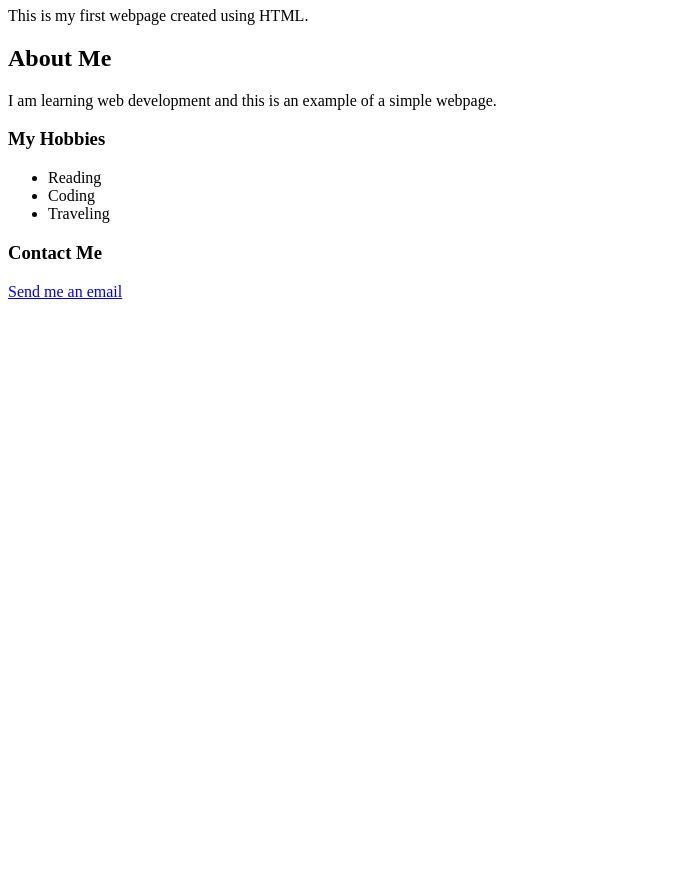
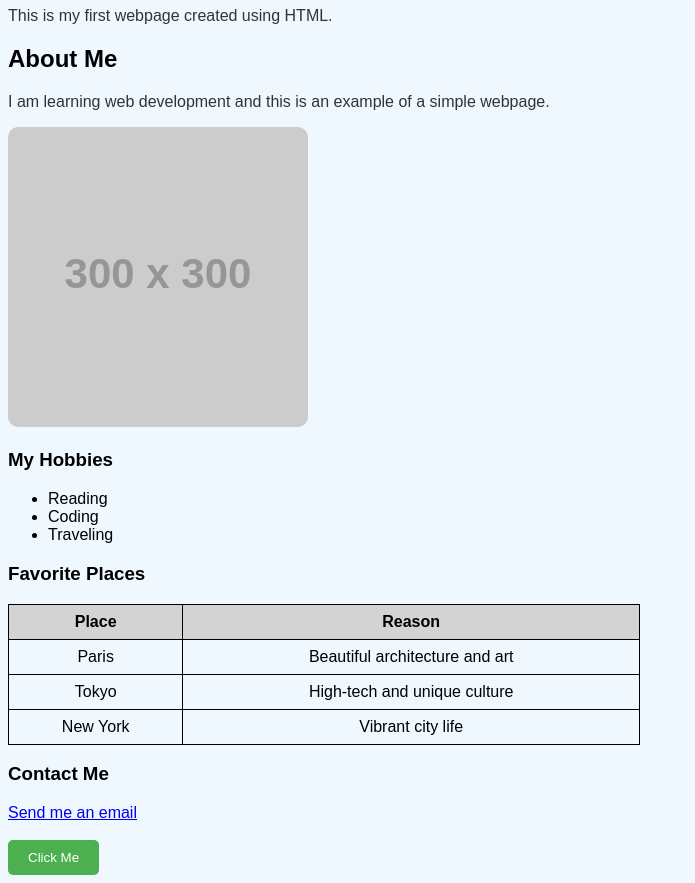
Before and after one commit to maftuna2408/Mypage, a plain HTML site: page index.html in a window 1280 px wide. Shown: the part 73-956 px from the top of the page, without its empty margins (0-695 px from the left). Before the commit the page ends 800 px from the top, so only its background shows below. Drawn offline with Linux system fonts and the light colour scheme; placeholder pictures from the web are drawn by us.

Commit message:
2-versiyaga o'zgartirish kiritildi

```diff
--- a/index.html
+++ b/index.html
@@ -4,6 +4,45 @@
     <meta charset="UTF-8">
     <meta name="viewport" content="width=device-width, initial-scale=1.0">
     <title>My First Webpage</title>
+    <style>
+        body {
+            background-color: #f0f8ff; /* Orqa fon rangi */
+            font-family: Arial, sans-serif;
+        }
+        p {
+            color: #333;
+            font-size: 16px;
+        }
+        img {
+            max-width: 300px;
+            height: auto;
+            border-radius: 10px;
+        }
+        table {
+            width: 50%;
+            border-collapse: collapse;
+            margin-top: 10px;
+        }
+        th, td {
+            border: 1px solid #000;
+            padding: 8px;
+            text-align: center;
+        }
+        th {
+            background-color: #d3d3d3;
+        }
+        button {
+            background-color: #4caf50;
+            color: white;
+            padding: 10px 20px;
+            border: none;
+            border-radius: 5px;
+            cursor: pointer;
+        }
+        button:hover {
+            background-color: #45a049;
+        }
+    </style>
 </head>
 <body>
     <h1>Welcome to My Website!</h1>
@@ -11,6 +50,7 @@
 
     <h2>About Me</h2>
     <p>I am learning web development and this is an example of a simple webpage.</p>
+    <img src="https://via.placeholder.com/300" alt="A placeholder image">
 
     <h3>My Hobbies</h3>
     <ul>
@@ -19,7 +59,29 @@
         <li>Traveling</li>
     </ul>
 
+    <h3>Favorite Places</h3>
+    <table>
+        <tr>
+            <th>Place</th>
+            <th>Reason</th>
+        </tr>
+        <tr>
+            <td>Paris</td>
+            <td>Beautiful architecture and art</td>
+        </tr>
+        <tr>
+            <td>Tokyo</td>
+            <td>High-tech and unique culture</td>
+        </tr>
+        <tr>
+            <td>New York</td>
+            <td>Vibrant city life</td>
+        </tr>
+    </table>
+
     <h3>Contact Me</h3>
     <a href="mailto:example@example.com">Send me an email</a>
+    <br><br>
+    <button onclick="alert('Thank you for clicking!')">Click Me</button>
 </body>
 </html>
```
